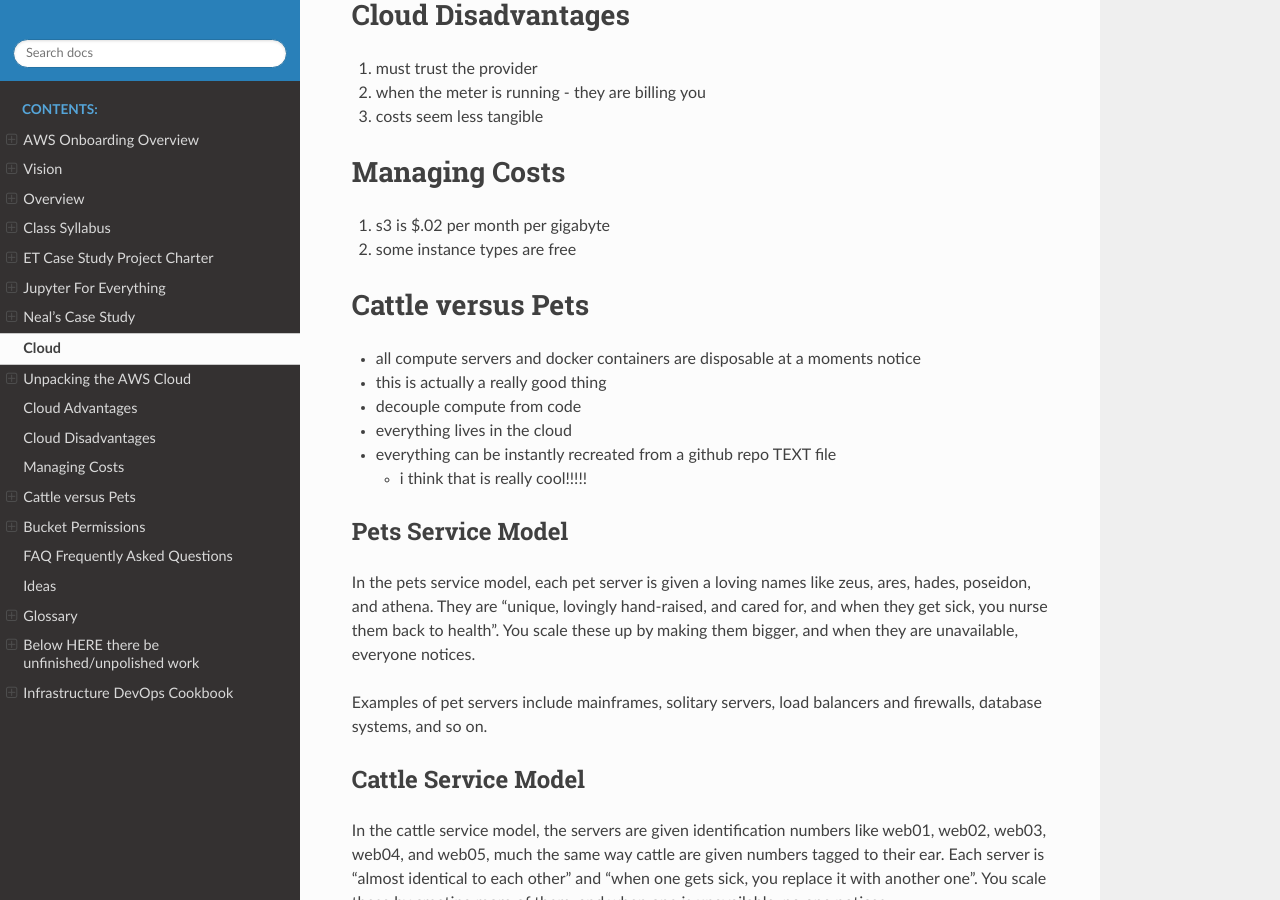
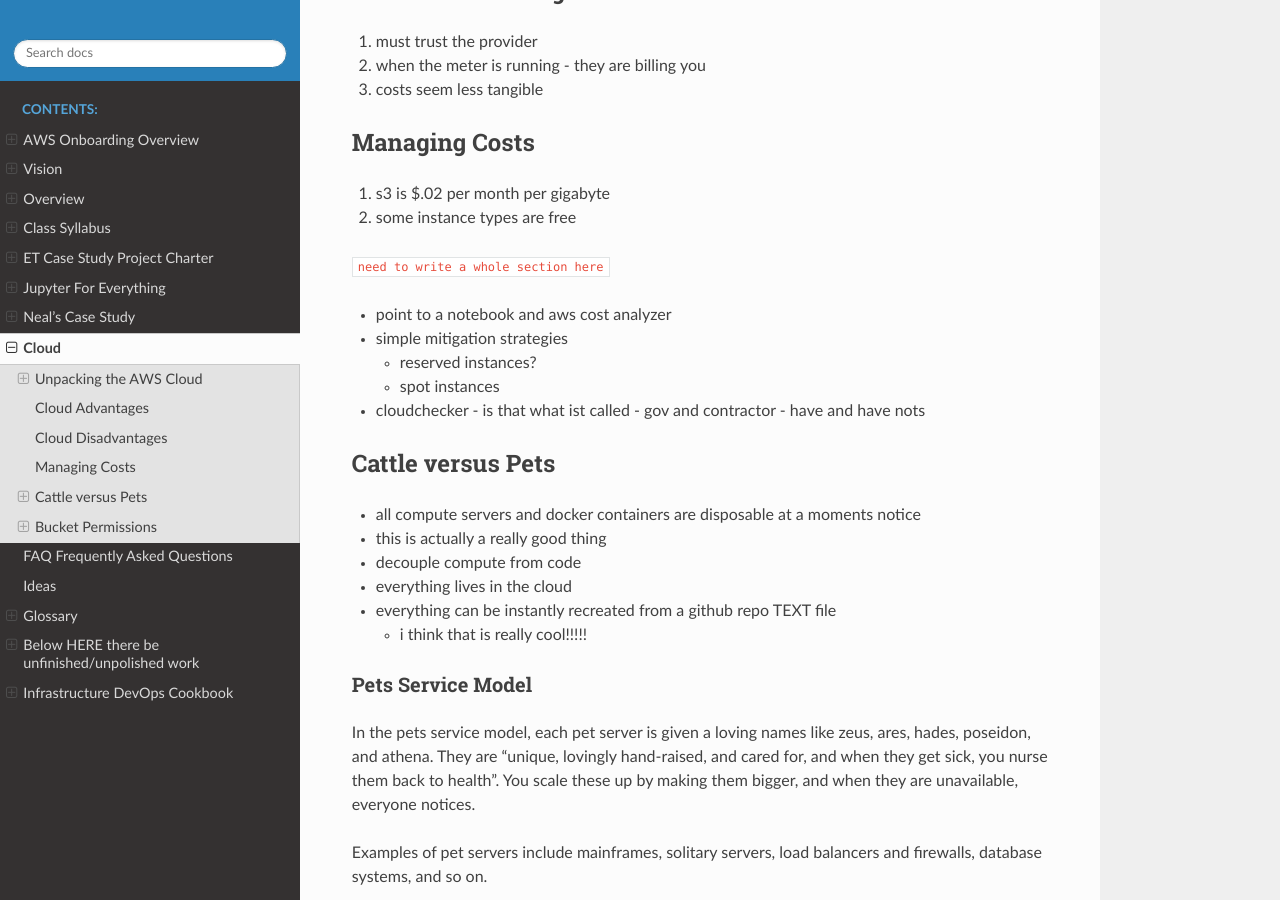
Before and after one commit to tonybutzer/harmony, a Sphinx documentation site: the page built from documentation/source/12cloud.md, in a window 1280 px wide and 900 px high, scrolled down 1730 px. Built offline with Sphinx 7.4.7 and the Read the Docs theme 2.0.0, drawn with Linux system fonts in a browser that asks for light colours; pages that are not in the unit, such as notebooks, are missing from menus.

Commit message:
automatic git update from Makefile

```diff
--- a/documentation/source/12cloud.md
+++ b/documentation/source/12cloud.md
@@ -1,4 +1,4 @@
-## Cloud
+# Cloud
 
 ## Unpacking the AWS Cloud
 
@@ -35,6 +35,13 @@
 
 1. s3 is $.02 per month per gigabyte
 2. some instance types are free
+
+` need to write a whole section here`
+- point to a notebook and aws cost analyzer
+- simple mitigation strategies
+	- reserved instances?
+	- spot instances
+- cloudchecker - is that what ist called - gov and contractor - have and have nots
 
 ## Cattle versus Pets
 
```
